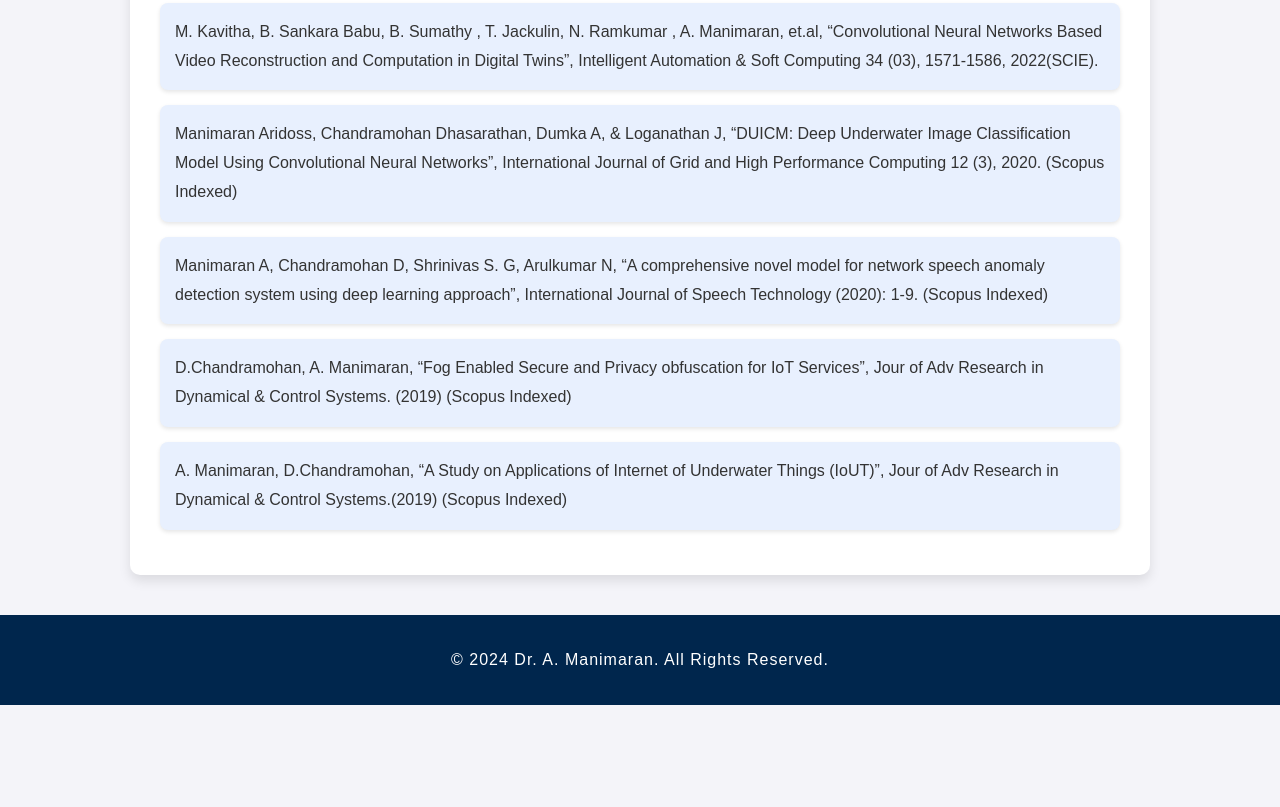
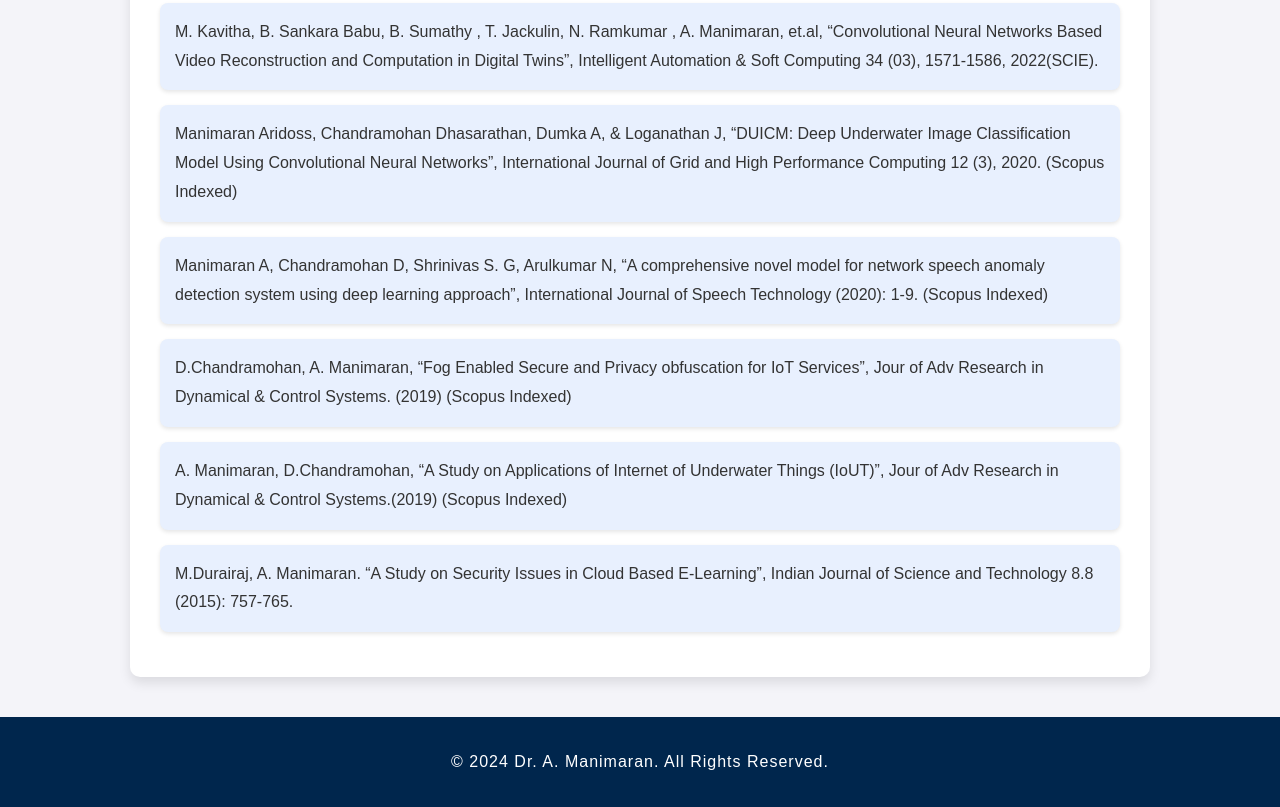
Before and after one commit to maranlive/my-website, a plain HTML site: page journal.html in a window 1280 px wide. Shown: the part 1102-1909 px from the top of the page. Before the commit the page ends 1807 px from the top, so only its background shows below. Drawn offline with Linux system fonts and the light colour scheme.

Commit message:
Update journal.html

```diff
--- a/journal.html
+++ b/journal.html
@@ -39,7 +39,7 @@
 <li style='margin-bottom: 15px;'>Manimaran A, Chandramohan D, Shrinivas S. G, Arulkumar N, “A comprehensive novel model for network speech anomaly detection system using deep learning approach”, International Journal of Speech Technology (2020): 1-9. (Scopus Indexed)</li>
 <li style='margin-bottom: 15px;'>D.Chandramohan, A. Manimaran, “Fog Enabled Secure and Privacy obfuscation for IoT Services”, Jour of Adv Research in Dynamical & Control Systems. (2019) (Scopus Indexed)</li>
 <li style='margin-bottom: 15px;'>A. Manimaran, D.Chandramohan, “A Study on Applications of Internet of Underwater Things (IoUT)”, Jour of Adv Research in Dynamical & Control Systems.(2019) (Scopus Indexed)</li>
-
+<li style='margin-bottom: 15px;'>M.Durairaj, A. Manimaran. “A Study on Security Issues in Cloud Based E-Learning”, Indian Journal of Science and Technology 8.8 (2015): 757-765.</li>
 
                 <!-- Add more publications here -->
             </ul>
```
